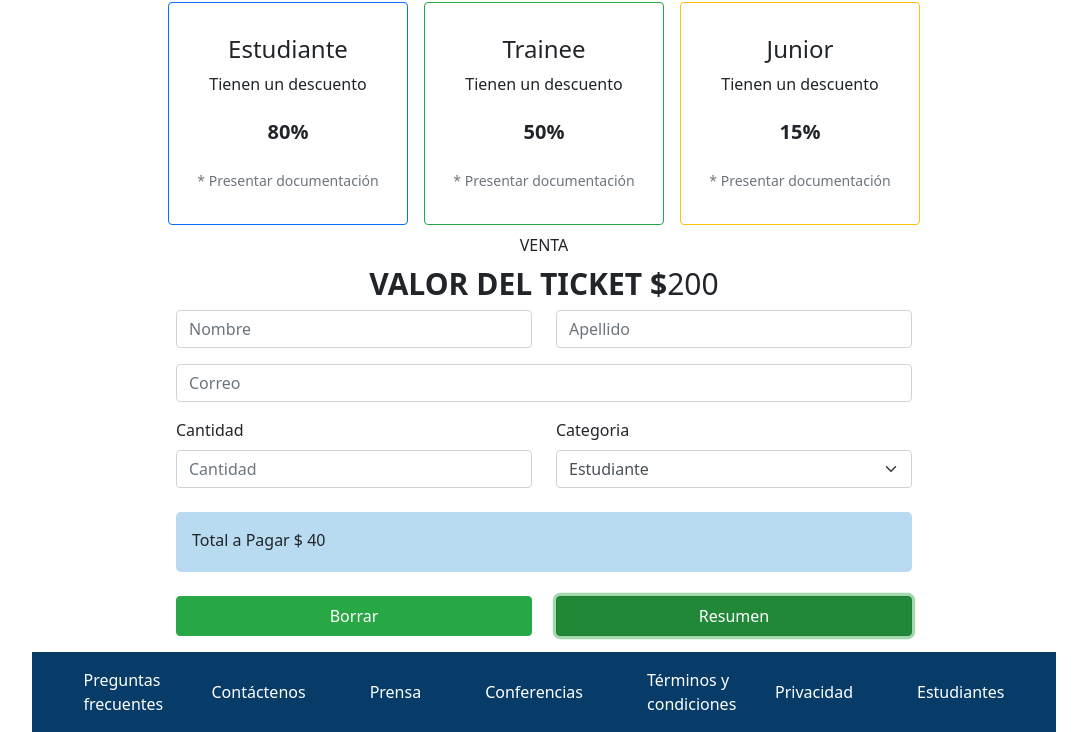
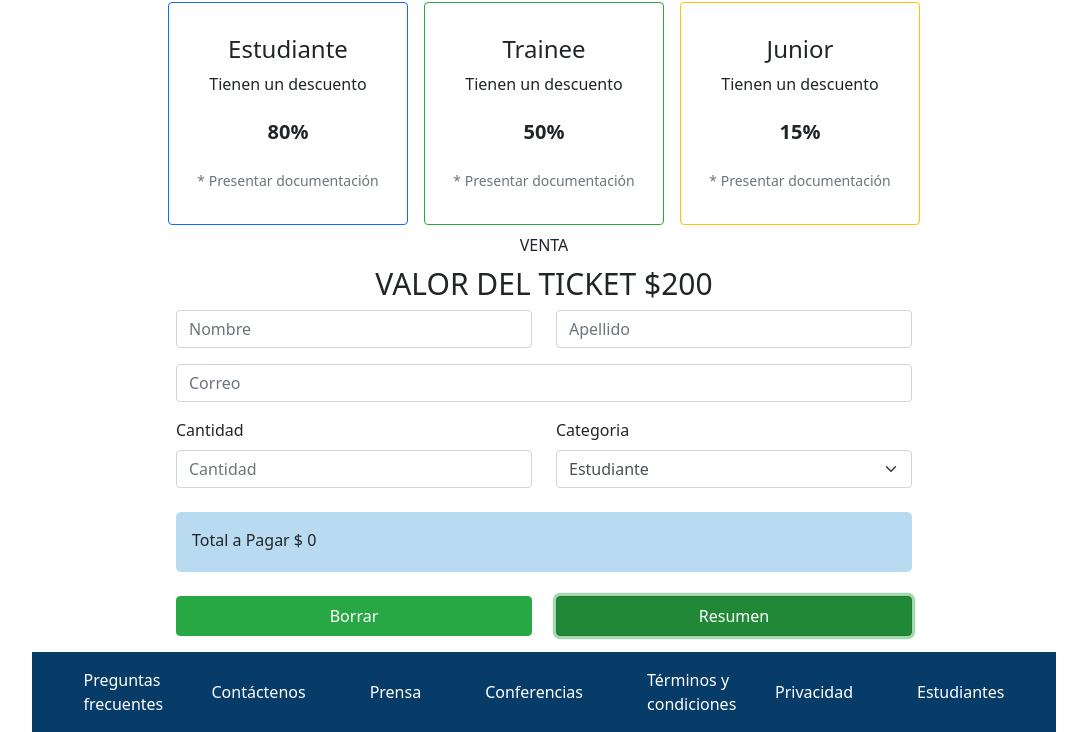
Before and after one commit to walterguillemarin/Integrador, a plain HTML site: page comprarTickets.html in a window 1280 px wide. Both pictures are taken after a click on the button "Resumen". Shown: the part 86-818 px from the top of the page, without its empty margins (96-1183 px from the left). Drawn offline with nearby package versions, Linux system fonts and the light colour scheme.

Commit message:
se agrego campo cantidad para el cálculo

```diff
--- a/JS/calculos.js
+++ b/JS/calculos.js
@@ -1,9 +1,10 @@
 function calcular (){
-    let valorTicket = document.getElementById("valorTicket")
-    let total = valorTicket.textContent
-    let categoria = document.getElementById("categoria")
-    let valor = categoria.value
-    switch(valor){
+    let porcentaje = 0
+    let cantidad = document.getElementById("inputCantidad").value
+    let total  = document.getElementById("valorTicket").textContent
+    let categoria  = document.getElementById("categoria").value
+
+    switch(categoria){
         case "1":
             porcentaje  = 80
             break;
@@ -14,6 +15,10 @@ function calcular (){
             porcentaje  = 15
             break;
     }
+    // Aplico el descuento al valor ticket.
     total-=total*porcentaje/100
+    // Multiplico valor ticket ( con descuento) por la cantidad.
+    total=total*cantidad
+    // Asigno el valor total.
     document.getElementById("total").innerHTML = `Total a Pagar $ ${total} `
 }
--- a/comprarTickets.html
+++ b/comprarTickets.html
@@ -63,9 +63,9 @@
 
   <p class="fs-1 my-0 text-center">VENTA</p>
 
-  <div class="d-flex justify-content-sm-center mx-auto my-1">
-    <div style="font-size:30px; font-weight: 600;" >VALOR DEL TICKET $ </div>
-    <div id="valorTicket" style="font-size:30px; font-weight: 500;">200</div>
+  <div class="d-flex justify-content-sm-center my-1 mx-auto">
+    <div style="font-size:30px; font-weight: 500px;" >VALOR DEL TICKET $</div>
+    <div style="font-size:30px; font-weight: 500;" id="valorTicket"> 200</div>
   </div>
 
   <div class="container-sm" style="width: 75%;">
```
Also changed, not shown: Docs/Final_js_front_2021.png (added).
